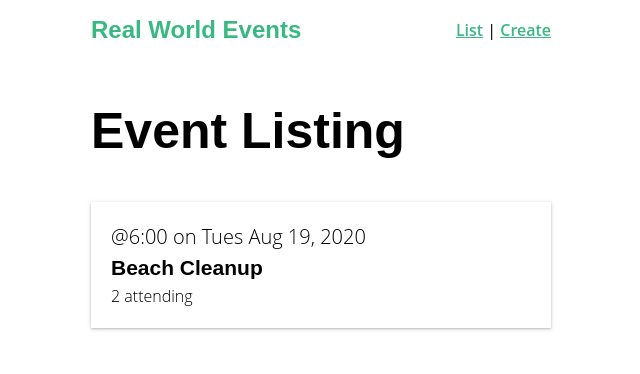
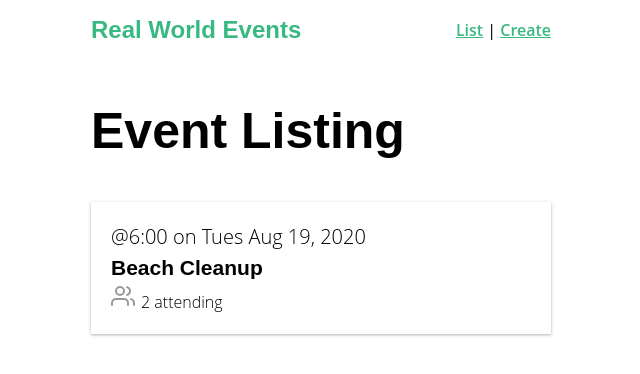
Before and after one commit to robertjbass/real-world-vue, a Vue app: page / in a window 1280 px wide. Shown: the top 374 px of the page, without its empty margins (319-959 px from the left). Built offline with nearby package versions, Linux system fonts and the light colour scheme.

Commit message:
Global Bindings and Component Binding

```diff
--- a/package.json
+++ b/package.json
@@ -9,6 +9,7 @@
   },
   "dependencies": {
     "core-js": "^3.6.4",
+    "lodash": "^4.17.15",
     "node-sass": "^4.13.1",
     "sass-loader": "^8.0.2",
     "vue": "^2.6.11",
--- /dev/null
+++ b/src/components/BaseIcon.vue
@@ -0,0 +1,41 @@
+<template>
+  <div class="icon-wrapper">
+    <svg class="icon" :width="width" :height="height">
+      <use v-bind="{ 'xlink:href': '/feather-sprite.svg#' + name }" />
+    </svg>
+  </div>
+</template>
+
+<script>
+export default {
+  props: {
+    name: String,
+    width: {
+      type: [Number, String],
+      default: 24
+    },
+    height: {
+      type: [Number, String],
+      default: 24
+    }
+  }
+}
+</script>
+
+<style scoped>
+.icon-wrapper {
+  display: inline-flex;
+  align-items: center;
+  color: rgba(0, 0, 0, 0.4);
+  font-size: 1rem;
+  font-weight: 600;
+}
+.icon {
+  stroke: currentColor;
+  stroke-width: 2;
+  stroke-linecap: round;
+  stroke-linejoin: round;
+  fill: none;
+  margin-right: 6px;
+}
+</style>
--- a/src/components/EventCard.vue
+++ b/src/components/EventCard.vue
@@ -6,6 +6,7 @@
     <div class="event-card -shadow">
       <span class="eyebrow">@{{ event.time }} on {{ event.date }}</span>
       <h4 class="title">{{ event.title }}</h4>
+      <BaseIcon name="users" />
       <span>{{ event.attendees.length }} attending</span>
     </div>
   </router-link>
--- a/src/main.js
+++ b/src/main.js
@@ -1,7 +1,42 @@
+// Import Global Components
 import Vue from 'vue'
 import App from './App.vue'
 import router from './router'
 import store from './store'
+
+import upperFirst from 'lodash/upperFirst'
+import camelCase from 'lodash/camelCase'
+
+// The relative path of the components folder
+// // Whether or not to look in subfolders
+// // // The regular expression used to match base component filenames
+const requireComponent = require.context(
+  './components',
+  false,
+  /Base[A-Z]\w+\.(vue|js)$/
+)
+
+// Get component config
+// // Get PascalCase name of component
+// // // Gets the file name regardless of folder depth
+requireComponent.keys().forEach(fileName => {
+  const componentConfig = requireComponent(fileName)
+
+  const componentName = upperFirst(
+    camelCase(
+      fileName
+        .split('/')
+        .pop()
+        .replace(/\.\w+$/, '')
+    )
+  )
+
+  // Register component globally
+  // // Look for the component options on `.default`, which will
+  // // exist if the component was exported with `export default`,
+  // // otherwise fall back to module's root.
+  Vue.component(componentName, componentConfig.default || componentConfig)
+})
 
 Vue.config.productionTip = false
 
--- a/src/views/EventList.vue
+++ b/src/views/EventList.vue
@@ -2,6 +2,7 @@
   <div>
     <h1>Event Listing</h1>
     <EventCard />
+    <BaseIcon />
   </div>
 </template>
 
```
Also changed, not shown: public/feather-sprite.svg (added).
